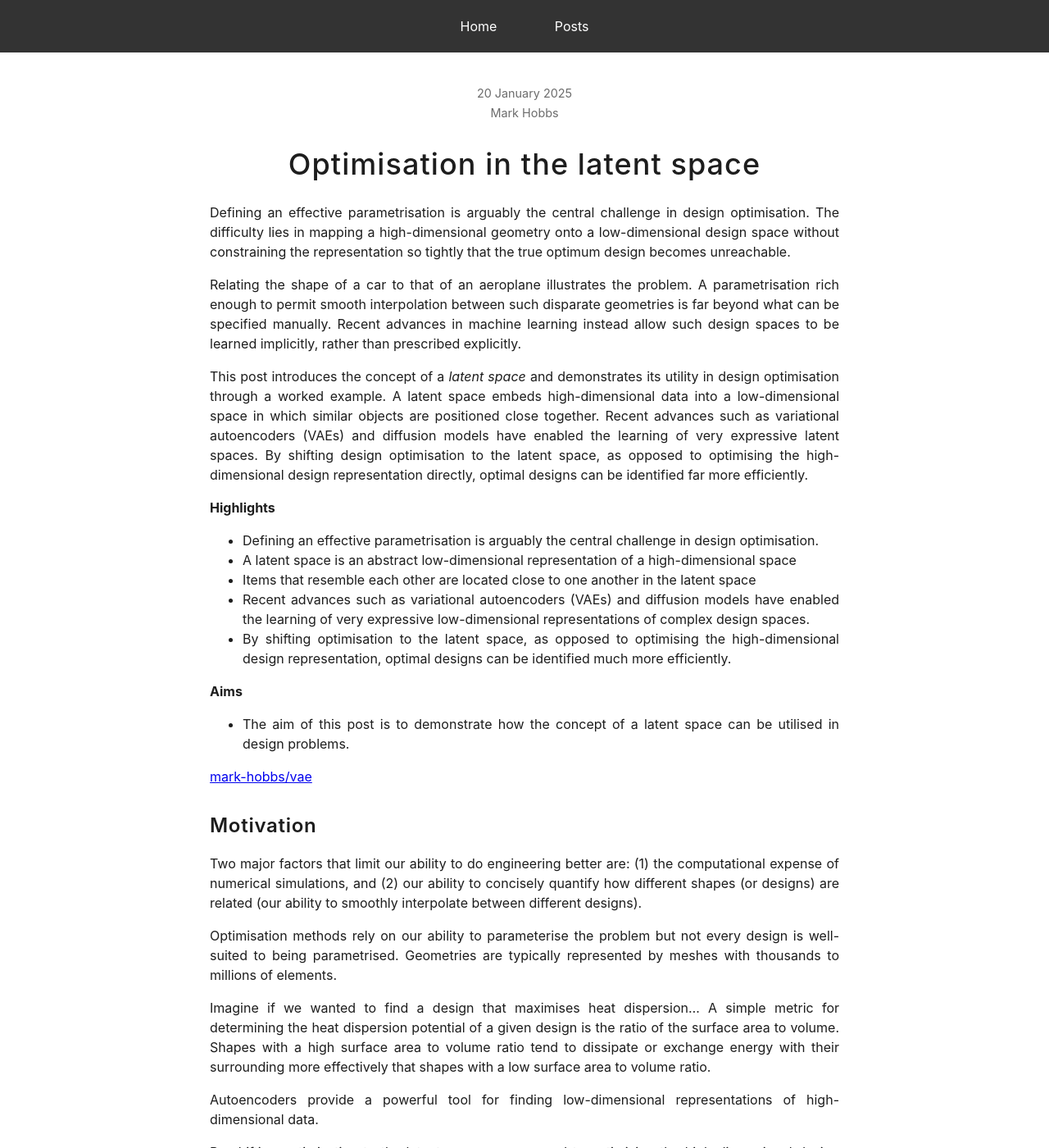
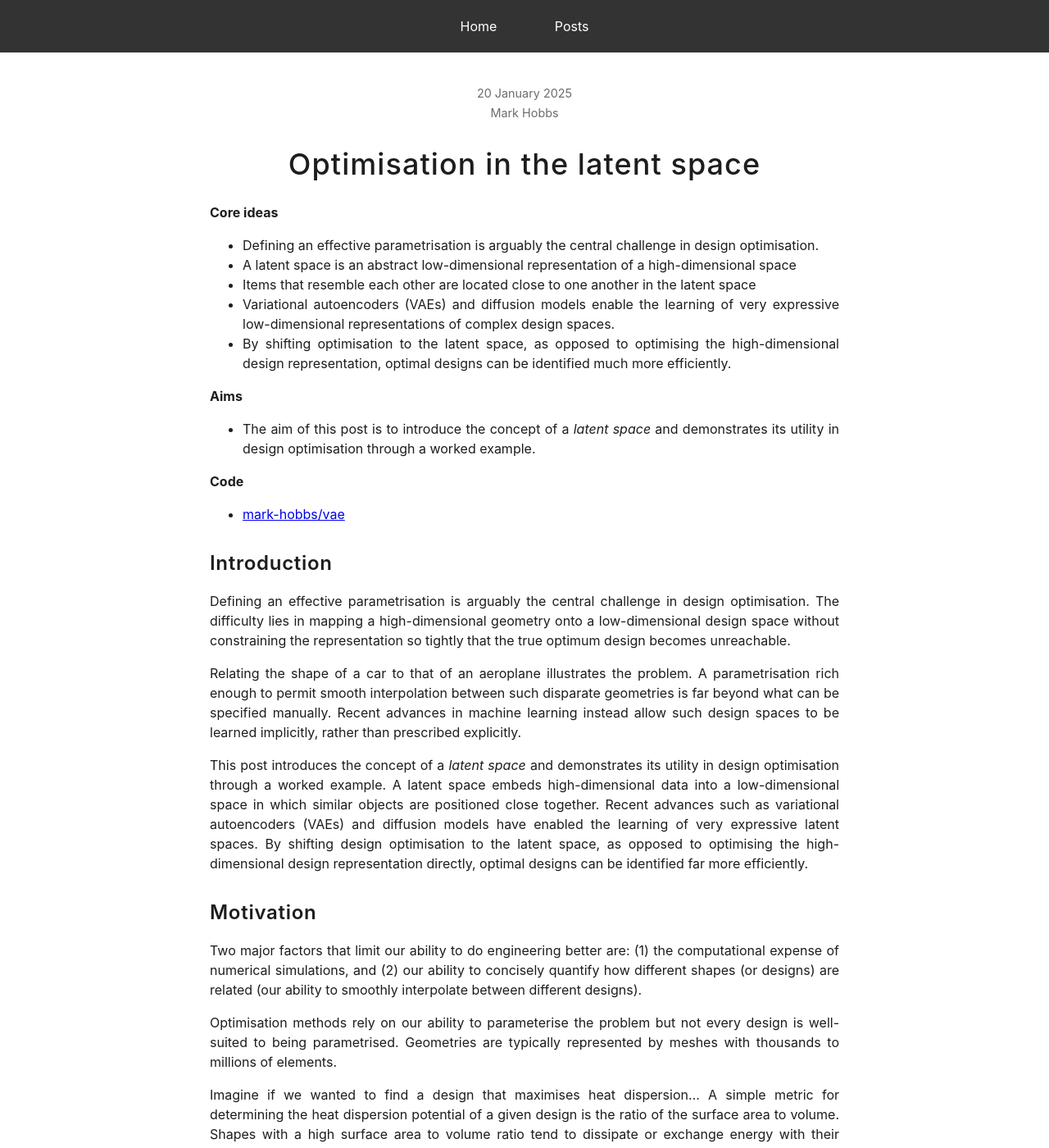
Before and after one commit to mark-hobbs/mark-hobbs.github.io, a Jekyll site: the page built from _posts/2025-01-20-latent-space.md, in a window 1280 px wide and 1400 px high. Shown: the whole window at 82% size. Built offline with Jekyll 4.4.1, drawn with Linux system fonts in a browser that asks for light colours; formulas are drawn with MathJax 3.

Commit message:
Refactoring

```diff
--- a/_posts/2025-01-20-latent-space.md
+++ b/_posts/2025-01-20-latent-space.md
@@ -5,25 +5,30 @@ title: Optimisation in the latent space
 draft: True
 ---
 
+**Core ideas**
+
+- Defining an effective parametrisation is arguably the central challenge in design optimisation.
+- A latent space is an abstract low-dimensional representation of a high-dimensional space
+- Items that resemble each other are located close to one another in the latent space
+- Variational autoencoders (VAEs) and diffusion models enable the learning of very expressive low-dimensional representations of complex design spaces.
+- By shifting optimisation to the latent space, as opposed to optimising the high-dimensional design representation, optimal designs can be identified much more efficiently.
+
+**Aims**
+
+- The aim of this post is to introduce the concept of a *latent space* and demonstrates its utility in design optimisation through a worked example.
+
+**Code**
+
+- [mark-hobbs/vae](https://github.com/mark-hobbs/vae/tree/main)
+
+## Introduction
+
 Defining an effective parametrisation is arguably the central challenge in design optimisation. The difficulty lies in mapping a high-dimensional geometry onto a low-dimensional design space without constraining the representation so tightly that the true optimum design becomes unreachable.
 
 Relating the shape of a car to that of an aeroplane illustrates the problem. A parametrisation rich enough to permit smooth interpolation between such disparate geometries is far beyond what can be specified manually. Recent advances in machine learning instead allow such design spaces to be learned implicitly, rather than prescribed explicitly.
 
 This post introduces the concept of a *latent space* and demonstrates its utility in design optimisation through a worked example. A latent space embeds high-dimensional data into a low-dimensional space in which similar objects are positioned close together. Recent advances such as variational autoencoders (VAEs) and diffusion models have enabled the learning of very expressive latent spaces. By shifting design optimisation to the latent space, as opposed to optimising the high-dimensional design representation directly, optimal designs can be identified far more efficiently.
 
-**Highlights**
-
-- Defining an effective parametrisation is arguably the central challenge in design optimisation.
-- A latent space is an abstract low-dimensional representation of a high-dimensional space
-- Items that resemble each other are located close to one another in the latent space
-- Recent advances such as variational autoencoders (VAEs) and diffusion models have enabled the learning of very expressive low-dimensional representations of complex design spaces.
-- By shifting optimisation to the latent space, as opposed to optimising the high-dimensional design representation, optimal designs can be identified much more efficiently.
-
-**Aims**
-
-- The aim of this post is to demonstrate how the concept of a latent space can be utilised in design problems.
-
-[mark-hobbs/vae](https://github.com/mark-hobbs/vae/tree/main)
 
 ## Motivation
 
```
